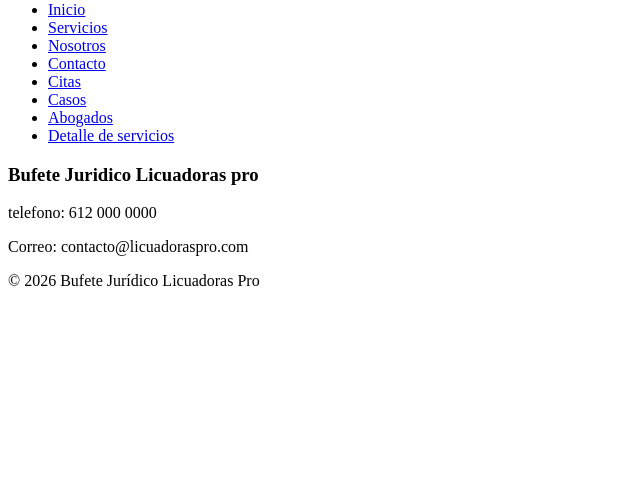
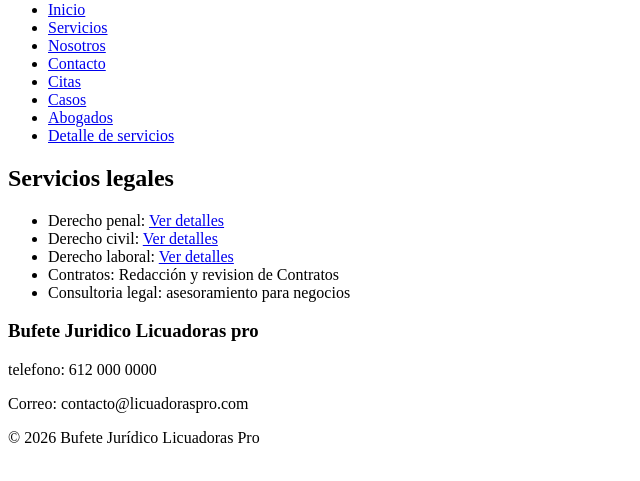
Before and after one commit to luca6874/abogadosLicuadoras, a plain HTML site: page services.html in a window 1280 px wide. Shown: the part 79-560 px from the top of the page, without its empty margins (0-640 px from the left). Drawn offline with Linux system fonts and the light colour scheme.

Commit message:
services.html terminado

```diff
--- a/services.html
+++ b/services.html
@@ -55,6 +55,32 @@
         </nav>
     </header>
 
+    <main>
+        <h2>Servicios legales</h2>
+
+        <ul>
+            <li>
+                Derecho penal:
+                <a href="service-detail.html">Ver detalles</a>
+            </li>
+            <li>
+                Derecho civil:
+                <a href="service-detail.html">Ver detalles</a>
+            </li>
+            <li>
+                Derecho laboral:
+                <a href="service-detail.html">Ver detalles</a>
+            </li>
+            <li>
+                Contratos: Redacción y revision de Contratos
+            </li>
+            <li>
+                Consultoria legal: asesoramiento para negocios
+            </li>
+
+        </ul>
+    </main>
+
 
     <footer>
         <div id="footer">
```
